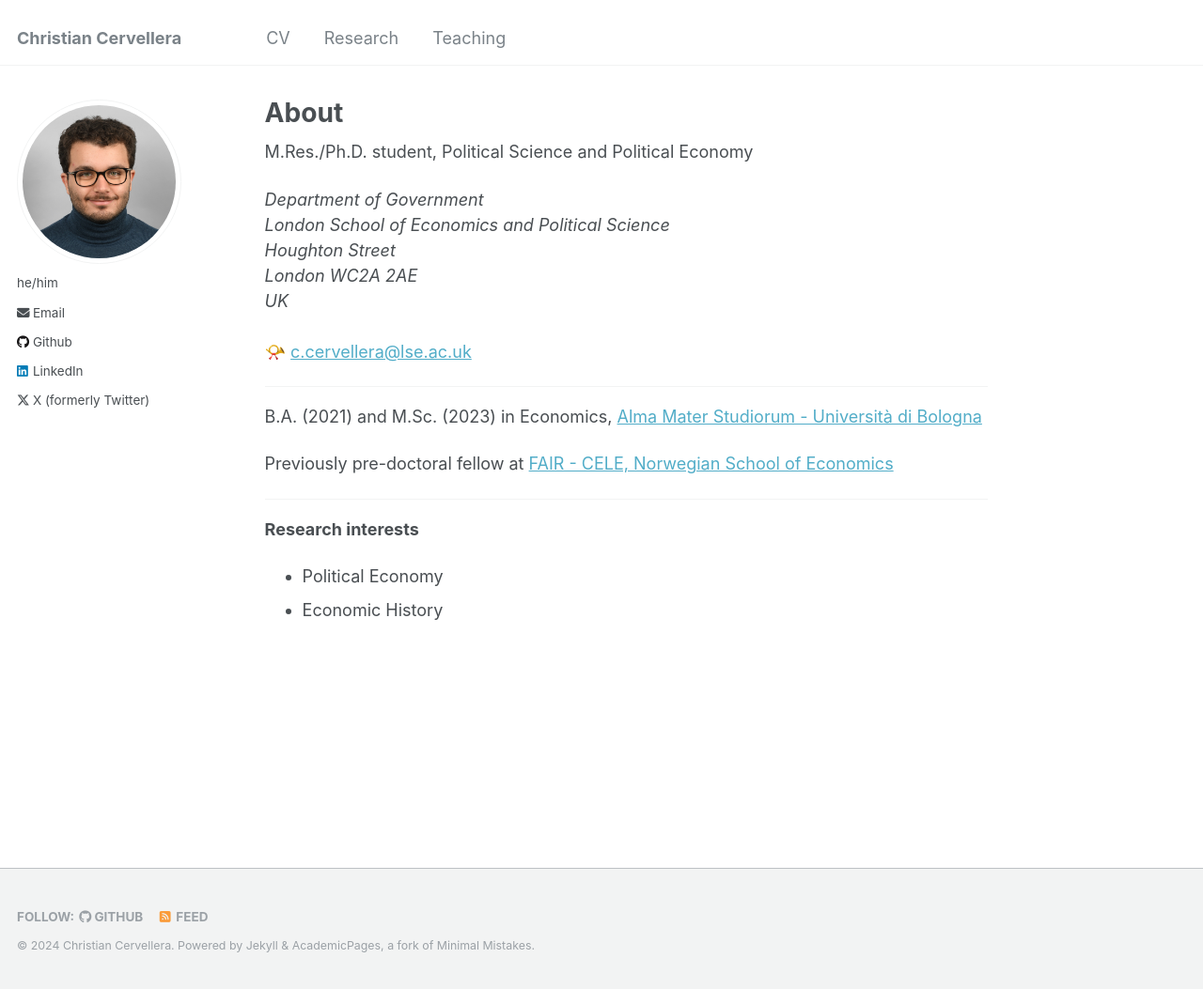
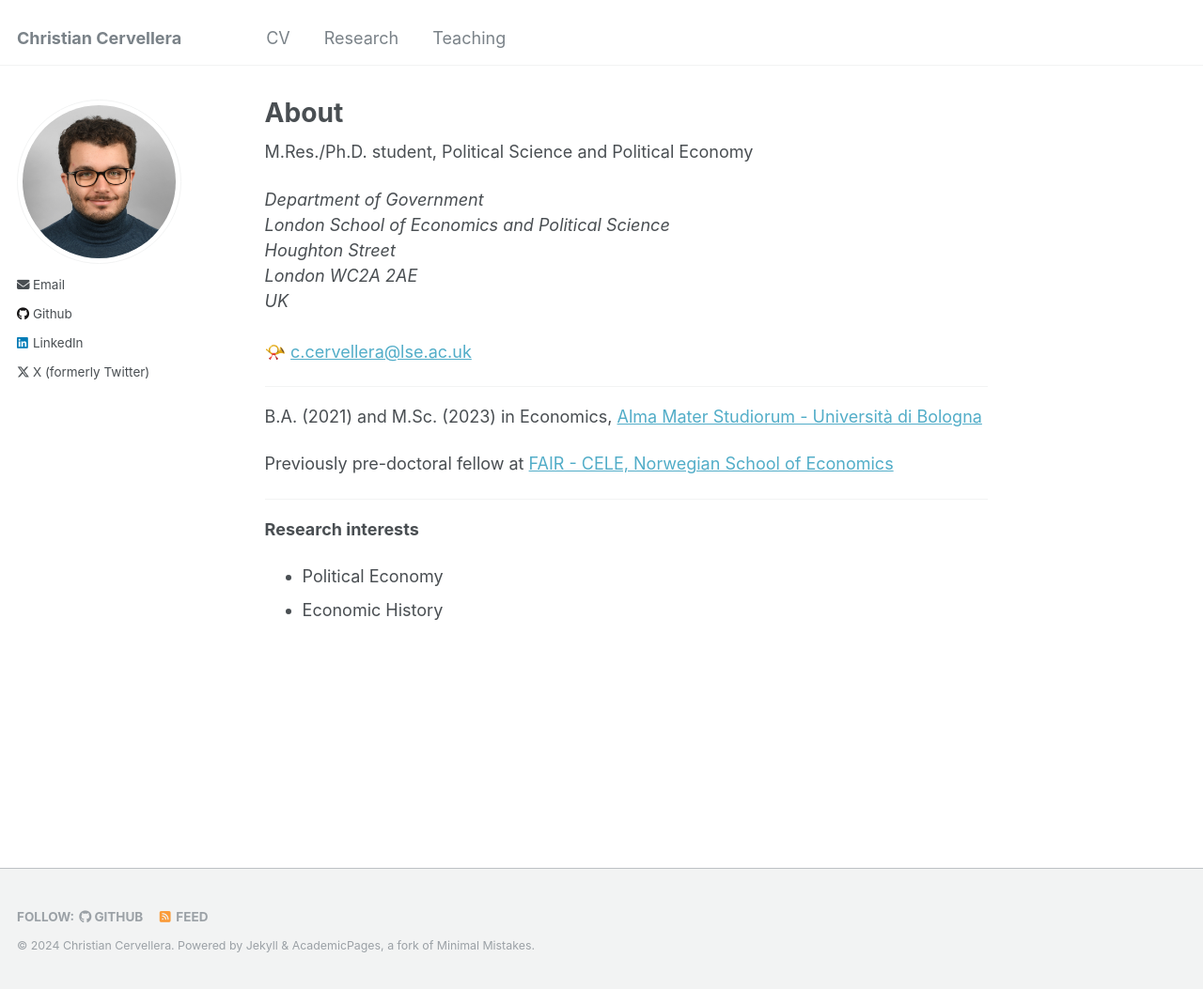
Before and after one commit to ritwika-das/ritwika-das.github.io, a Jekyll site: the page built from _pages/about.md, in a window 1280 px wide and 1053 px high. Shown: the whole window at 94% size. Built offline with Jekyll 4.4.1, drawn with Linux system fonts in a browser that asks for light colours.

Commit message:
Update _config.yml

```diff
--- a/_config.yml
+++ b/_config.yml
@@ -30,7 +30,7 @@ author:
   avatar           : "s16064.jpg"
   logo             : "images/logo.png"
   name             : #"Christian Cervellera"
-  pronouns         : "he/him" # example: "she/her"
+  pronouns         : #"he/him" # example: "she/her"
   bio              :
   location         :
   employer         :
```
